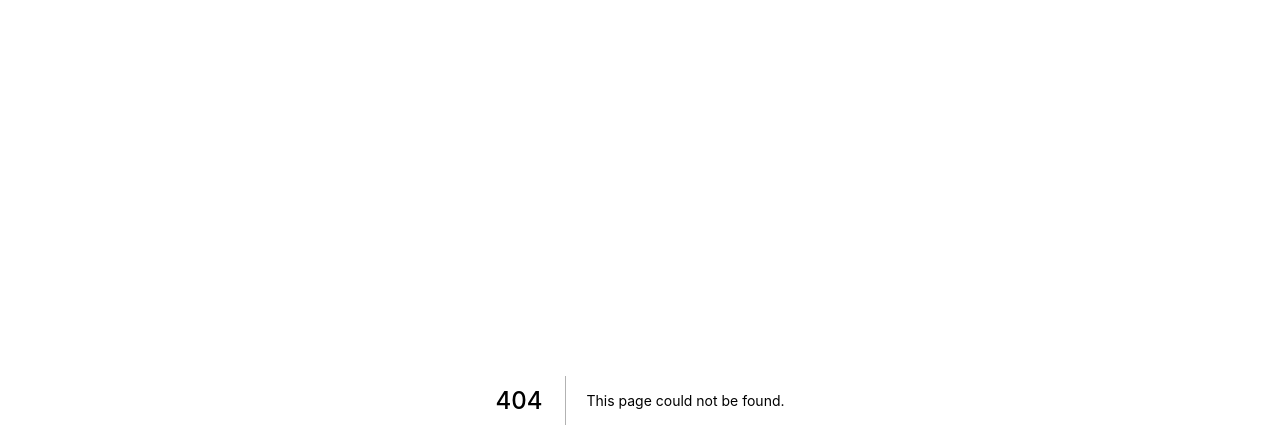
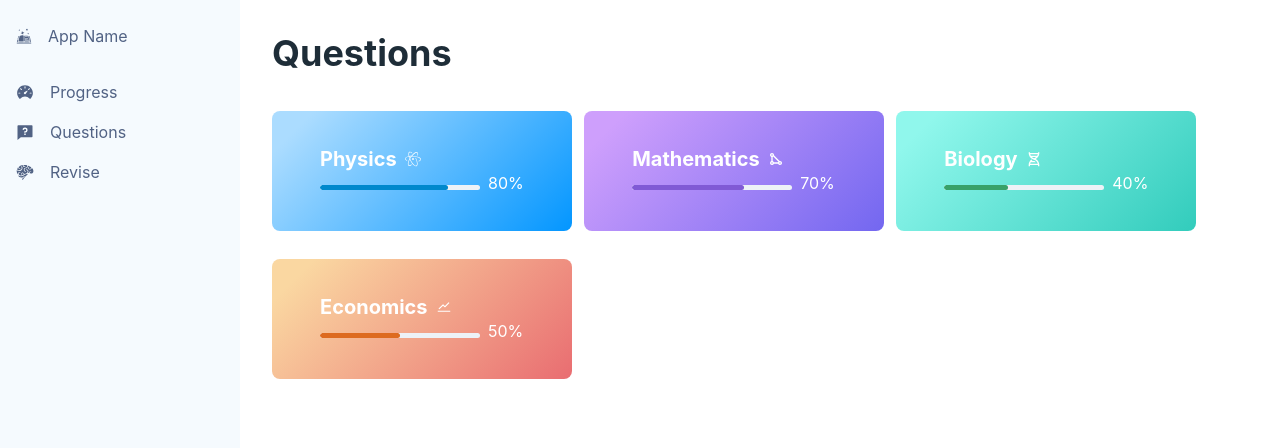
Before and after one commit to TrollTown/StudyMetrics, a Next.js app in the folder frontend/: page /questions in a window 1280 px wide. Before the commit this address had no page. Shown: the top 448 px of the page. Built offline with nearby package versions, Linux system fonts and the light colour scheme.

Commit message:
added cards for questions page

```diff
--- /dev/null
+++ b/frontend/components/Card.js
@@ -0,0 +1,80 @@
+import React from "react";
+import {
+  Button,
+  Flex,
+  useColorMode,
+  VStack,
+  Select,
+  Breadcrumb,
+  BreadcrumbItem,
+  BreadcrumbLink,
+  Box,
+  HStack,
+  Text,
+  Center,
+  Heading,
+} from "@chakra-ui/react";
+import { SiAtom } from "react-icons/si";
+import { Progress } from "@chakra-ui/react";
+
+const colorScheme = [
+  {
+    backgroundImage: "linear-gradient( 135deg, #ABDCFF 10%, #0396FF 100%)",
+    colorScheme: "telegram",
+  },
+  {
+    backgroundImage: "linear-gradient( 135deg, #CE9FFC 10%, #7367F0 100%)",
+    colorScheme: "purple",
+  },
+  {
+    backgroundImage: "linear-gradient( 135deg, #90F7EC 10%, #32CCBC 100%)",
+    colorScheme: "green",
+  },
+  {
+    backgroundImage: "linear-gradient( 135deg, #FAD7A1 10%, #E96D71 100%)",
+    colorScheme: "orange",
+  },
+];
+
+function Card({ topic, index }) {
+  return (
+    <Box
+      bg="blue.500"
+      py={9}
+      px={12}
+      w="em"
+      borderRadius="lg"
+      mb="1em"
+      color="white"
+      style={{
+        backgroundImage: colorScheme[index].backgroundImage,
+      }}
+      _hover={{
+        boxShadow: "2px 6px 6px rgba(0, 0, 0, 0.25)",
+        transition: "all 300ms ease",
+        cursor: "pointer",
+      }}
+    >
+      <HStack>
+        <Heading as="h3" size="md">
+          {topic.name}
+        </Heading>
+        {topic.icon}
+      </HStack>
+
+      <HStack align="center">
+        <Progress
+          colorScheme={colorScheme[index].colorScheme}
+          mt="0.5em"
+          value={topic.progress}
+          h="0.3em"
+          borderRadius="1em"
+          w="10em"
+        />
+        <Text align="center">{topic.progress + "%"}</Text>
+      </HStack>
+    </Box>
+  );
+}
+
+export default Card;
--- /dev/null
+++ b/frontend/pages/questions.js
@@ -0,0 +1,61 @@
+import Head from "next/head";
+import Image from "next/image";
+import {
+  Button,
+  Flex,
+  Heading,
+  useColorMode,
+  VStack,
+  Select,
+  Breadcrumb,
+  BreadcrumbItem,
+  BreadcrumbLink,
+  Box,
+  Grid,
+} from "@chakra-ui/react";
+import Chart from "../components/Chart";
+import Layout from "../components/Layout";
+import Card from "../components/Card";
+import { SiAtom } from "react-icons/si";
+import { BiShapeTriangle, BiDna } from "react-icons/bi";
+import { AiOutlineStock } from "react-icons/ai";
+import React, { useState } from "react";
+
+export default function Progress() {
+  const topics = [
+    { name: "Physics", icon: <SiAtom />, progress: 80 },
+    { name: "Mathematics", icon: <BiShapeTriangle />, progress: 70 },
+    { name: "Biology", icon: <BiDna />, progress: 40 },
+    { name: "Economics", icon: <AiOutlineStock />, progress: 50 },
+  ];
+
+  const [level, setLevel] = useState("subject");
+  //   const [topics, setTopics] = useState([]);
+
+  // request for subjects
+
+  const handleClick = () => {
+    if (level === "subjects") {
+      // request for modules and update topics
+      // setLevel("modules")
+    } else if (level === "modules") {
+      // request for submodules and update topics
+      // setLevel("submodules")
+    } else if (level === "submodules") {
+      // request for a question from that submodule
+    }
+  };
+
+  return (
+    <Layout>
+      <Heading as="h3" color="#1E2D38" alignSelf="start" mb="1em">
+        Questions
+      </Heading>
+      <Grid templateColumns="repeat(3, 1fr)" gap={3}>
+        {topics.map((topic, index) => (
+          <Card topic={topic} key={index} index={index} />
+        ))}
+      </Grid>
+    </Layout>
+  );
+}
```
Also changed, not shown: frontend/components/Subject.js (added, +75 -0 lines), frontend/pages/progress.js (+27 -4 lines).
